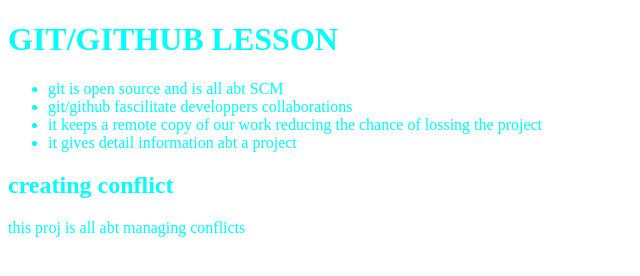
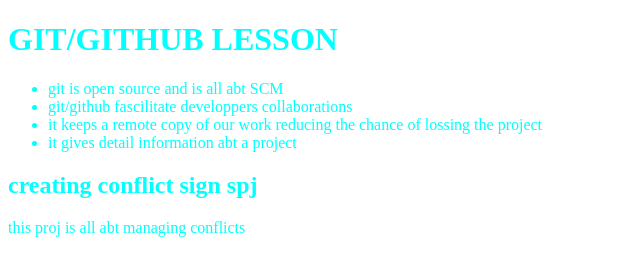
Before and after one commit to merviechou/Github-Project, a plain HTML site: page index.html in a window 1280 px wide. Shown: the whole page, without its empty margins (0-640 px from the left). Drawn offline with Linux system fonts and the light colour scheme.

```diff
--- a/index.html
+++ b/index.html
@@ -16,7 +16,7 @@
         <li>it keeps a remote copy of our work reducing the chance of lossing the project</li>
         <li>it gives detail information abt a project</li>
     </ul>
-    <h2>creating conflict</h2>
+    <h2>creating conflict sign spj</h2>
     <p>this proj is all abt managing conflicts</p>
 </body>
 
```
